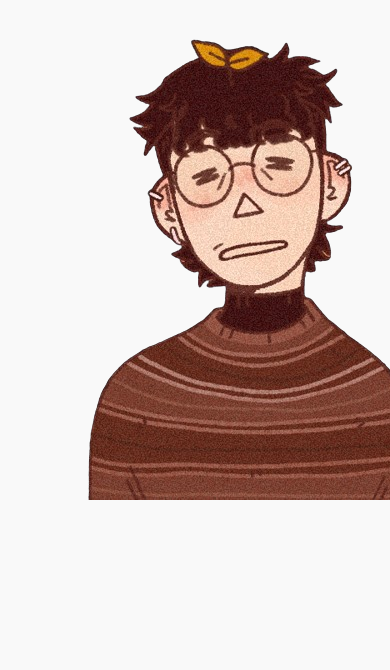
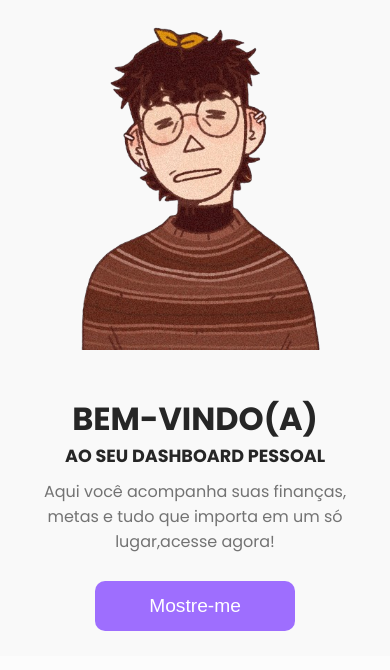
Before and after one commit to I-Samuel-I/DashBoard, a React (Vite) app: page / in a window 390 px wide. Shown: the top 670 px of the page. Built offline with nearby package versions, Linux system fonts and the light colour scheme.

Commit message:
style: home responsive page

```diff
--- a/src/assets/global/index.jsx
+++ b/src/assets/global/index.jsx
@@ -2,20 +2,13 @@ import AppRoutes from "../routes";
 import { useEffect } from "react";
 import AOS from "aos";
 import "aos/dist/aos.css";
-import i18n from "../languages/i18n.js";
 
 export default function Main() {
   useEffect(() => {
     AOS.init({ duration: 2000 });
-
-    // aplica o idioma salvo, se houver
-    const savedLanguage = localStorage.getItem("language");
-    if (savedLanguage && savedLanguage !== i18n.language) {
-      i18n.changeLanguage(savedLanguage);
-    }
   }, []);
   return (
-    <div data-aos="fade-up">
+    <div data-aos="fade-down">
       <AppRoutes />
     </div>
   );
--- a/src/assets/pages/Dashboard/index.jsx
+++ b/src/assets/pages/Dashboard/index.jsx
@@ -3,7 +3,6 @@ import NavbarDisplayOff from "../../components/nav/NavbarDisplayOff";
 import Perfil from "../../img/perfil.png";
 import ReturnPage from "../../routes/Return/returnPage";
 import * as S from "./style";
-
 export default function Dashboard() {
   return (
     <S.MainContainer>
--- a/src/assets/pages/Home/index.jsx
+++ b/src/assets/pages/Home/index.jsx
@@ -9,13 +9,12 @@ export default function Home() {
   return (
     <>
       <S.Home>
-        <S.DashGif>
+        <S.ImgHome>
           <img src={img} alt="Dashboard" />
-        </S.DashGif>
+        </S.ImgHome>
         <S.WelcomeInfo>
           <h1>BEM-VINDO(A)</h1>
           <h2> AO SEU DASHBOARD PESSOAL</h2>
-
           <p>
             Aqui você acompanha suas finanças, metas e tudo que importa em um só
             lugar,acesse agora!
--- a/src/assets/pages/Home/style.jsx
+++ b/src/assets/pages/Home/style.jsx
@@ -2,32 +2,124 @@ import styled from "styled-components";
 
 export const Home = styled.section`
   display: flex;
-  justify-content: space-between;
+  align-items: center;
+  justify-content: center;
+
+  @media (width < 991px) {
+    flex-direction: column;
+  }
 `;
 
-export const DashGif = styled.figure``;
+export const ImgHome = styled.figure`
+  display: flex;
+  img {
+    width: 650px;
+  }
+  @media (width < 1550px) {
+    img {
+      width: 500px;
+    }
+  }
+  @media (width < 1200px) {
+    img {
+      width: 450px;
+    }
+  }
+  @media (width < 768px) {
+    img {
+      width: 400px;
+    }
+  }
+  @media (width < 600px) {
+    img {
+      width: 350px;
+    }
+  }
+`;
 export const WelcomeInfo = styled.section`
   display: flex;
   flex-direction: column;
   align-items: end;
   justify-content: center;
   padding: 25px;
-  margin-top: 10%;
-  margin-right: 5%;
-
+  margin: 10% 5% 0% 0%;
   h1 {
-    font-size: 5.5rem;
+    font-size: 5rem;
     color: #262626;
   }
   h2 {
-    font-size: 2.8rem;
-
+    font-size: 2.5rem;
   }
   p {
     width: 55%;
     margin-top: 3%;
     font: 700 1.5rem;
     color: #737373;
+  }
+
+  @media (width < 1550px) {
+    h1 {
+      font-size: 4rem;
+    }
+    h2 {
+      font-size: 2rem;
+    }
+  }
+  @media (width < 1200px) {
+    h1 {
+      font-size: 3.5rem;
+    }
+    h2 {
+      font-size: 1.7rem;
+    }
+    p {
+      width: 75%;
+    }
+  }
+  @media (width < 991px) {
+    align-items: center;
+    margin: 5% 0% 0% 0%;
+    p {
+      width: 50%;
+      text-align: center;
+    }
+  }
+  @media (width < 768px) {
+    p {
+      width: 55%;
+    }
+  }
+  @media (width < 600px) {
+    h1 {
+      font-size: 3rem;
+    }
+    h2 {
+      font-size: 1.4rem;
+    }
+    p {
+      width: 65%;
+      margin-bottom: 2%;
+    }
+  }
+  @media (width < 500px) {
+    h1 {
+      font-size: 2.5rem;
+    }
+    h2 {
+      font-size: 1.2rem;
+    }
+    p {
+      width: 100%;
+      margin-bottom: 5%;
+    }
+  }
+  @media (width < 400px) {
+    h1{
+      font-size: 2rem;
+    }
+    h2{
+      font-size: 1.1rem;
+    }
   }
 `;
 export const EnterButton = styled.button`
@@ -47,9 +139,3 @@ export const EnterButton = styled.button`
     background-color: #7f58cc;
   }
 `;
-
-export const TextWrapper = styled.div`
-  display: flex;
-  flex-direction: column;
-  align-items: end;
-`;
--- /dev/null
+++ b/src/assets/pages/Transactions/index.jsx
@@ -0,0 +1,15 @@
+
+import ReturnPage from "../../routes/Return/returnPage";
+import * as S from "./style";
+export default function Transactions() {
+  return (
+    <>
+      <S.Transactions>
+        <h1>OFFLINE</h1>
+        <S.ReturnWrapped>
+          <ReturnPage/>
+        </S.ReturnWrapped>
+      </S.Transactions>
+    </>
+  );
+}
--- /dev/null
+++ b/src/assets/pages/Transactions/style.jsx
@@ -0,0 +1,33 @@
+import styled from "styled-components";
+
+export const Transactions = styled.section`
+  display: flex;
+  flex-direction: column;
+  justify-content: center;
+  align-items: center;
+  height: 100vh;
+  h1 {
+    font-size: 5em;
+  }
+  @media (768px < width <= 991px) {
+    h1 {
+      font-size: 4em;
+    }
+  }
+  @media (width <= 767px) {
+    h1 {
+      font-size: 3em;
+    }
+  }
+  @media (width <= 420px) {
+    h1 {
+      font-size: 2em;
+    }
+  }
+`;
+export const ReturnWrapped = styled.div`
+position: absolute;
+width: 100%;
+top:0;
+left: 0;
+`
--- a/src/assets/routes/index.jsx
+++ b/src/assets/routes/index.jsx
@@ -1,21 +1,22 @@
-import { Route, Routes } from "react-router-dom";
+import { Route, Routes, useLocation } from "react-router-dom";
 import Home from "../pages/Home";
 import Dashboard from "../pages/Dashboard";
 import Config from "../pages/Config";
 import Support from "../pages/Support";
 import Wallet from "../pages/Wallet";
-import { useTranslation } from "react-i18next";
+import Transactions from "../pages/Transactions";
 
 export default function AppRoutes() {
-  const { i18n } = useTranslation();
+  const location = useLocation();
 
   return (
-    <Routes key={i18n.language}>  {/* Adicionando key para forçar re-renderização */}
+    <Routes location={location} key={location.pathname}>
       <Route path="/" element={<Home />} />
       <Route path="/Dashboard" element={<Dashboard />} />
       <Route path="/Settings" element={<Config />} />
       <Route path="/Support" element={<Support />} />
       <Route path="/Wallet" element={<Wallet />} />
+      <Route path="/Transactions" element={<Transactions />} />
       <Route path="*" element={<h1>404 - Not Found</h1>} />
     </Routes>
   );
--- a/src/main.jsx
+++ b/src/main.jsx
@@ -2,11 +2,11 @@ import { StrictMode } from 'react'
 import { createRoot } from 'react-dom/client'
 import { BrowserRouter } from 'react-router-dom'
 import App from './App.jsx'
-import "./assets/languages/i18n.js"
+
 createRoot(document.getElementById('root')).render(
   <StrictMode>
     <BrowserRouter>
       <App />
     </BrowserRouter>
-  </StrictMode>,
+  </StrictMode>
 )
```
Also changed, not shown: src/assets/components/dashboardPage/Graphic/index.jsx (+2 -5 lines), src/assets/img/imgHome.png (added), src/assets/pages/Config/index.jsx (line endings or trailing spaces).
